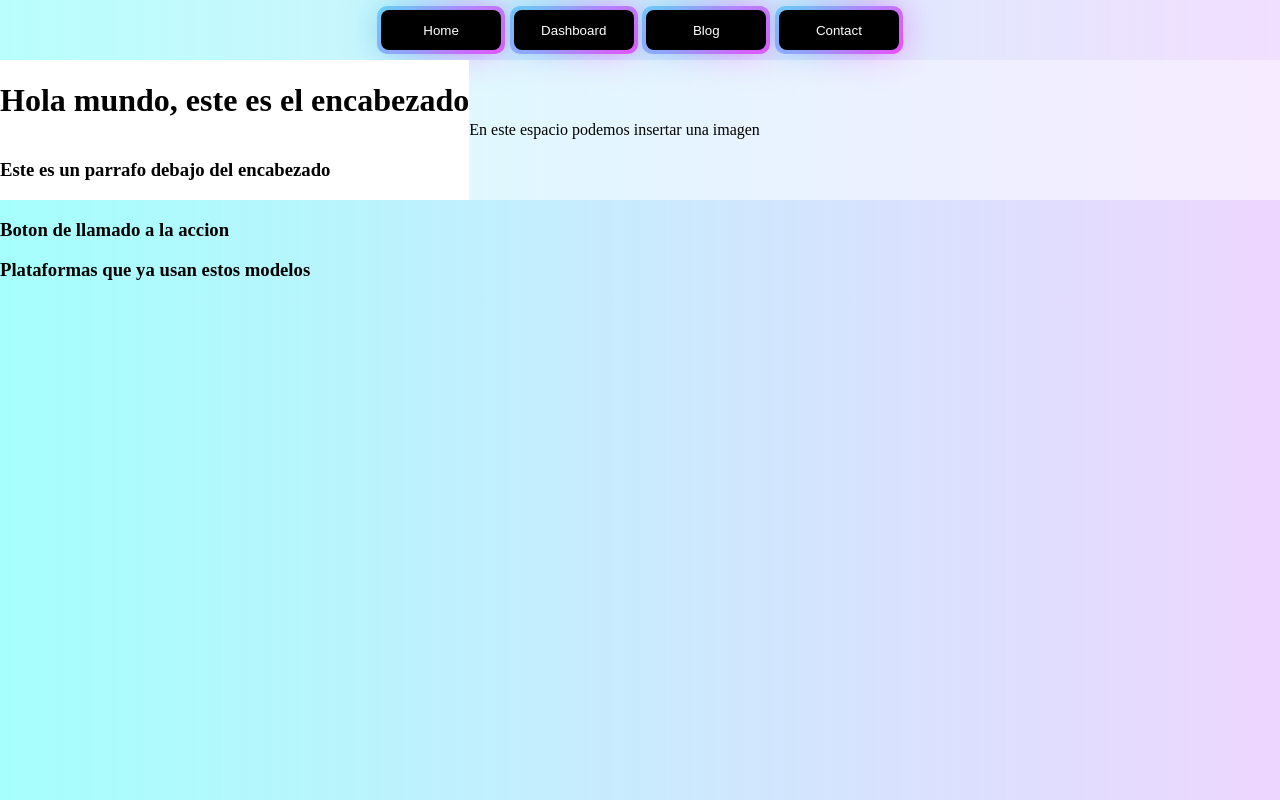
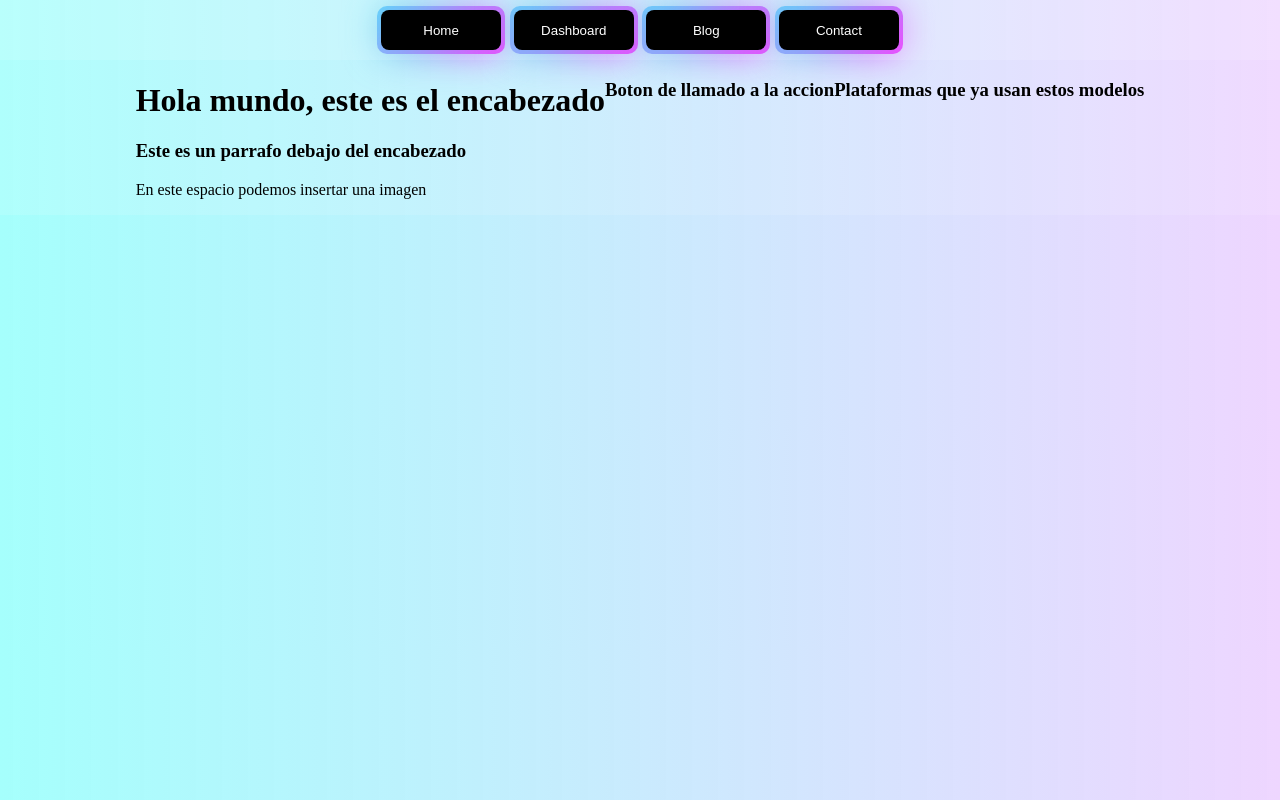
Before and after one commit to StevAL2000/Lading_page, a plain HTML site: page Home.html in a window 1280 px wide. Drawn offline with Linux system fonts and the light colour scheme.

Commit message:
04.12.2024

```diff
--- a/Home.html
+++ b/Home.html
@@ -22,23 +22,37 @@
         <button class="button_m" style="margin-left: 0.5% ; margin-right: 0.5% ;">Contact</button>
     </menu>
 
-    <div class="encabezado">
-        <div class="title_img" >
-            <div class="titlebox" style="background-color: rgba(255, 255, 255);">
-            <h1>Hola mundo, este es el encabezado</h1>
-            <h3>Este es un parrafo debajo del encabezado</h3>
+    <div class="header" >
+        <div class="title_image" style=" ">
+
+            <div class= "titlebox" style=" ">
+                <div class="titlebox" style="">
+                    <h1>Hola mundo, este es el encabezado</h1>
+                </div>
+
+                <div class="parrafobox" style=" ">
+                    <h3>Este es un parrafo debajo del encabezado</h3>
+                </div>
             </div>
 
-            <div class="imgbox" >
-            <div class="img" ><p>En este espacio podemos insertar una imagen</p></div>
+            <div class="imgebox" style=" ">
+                <div class="image" >
+                    <p>En este espacio podemos insertar una imagen</p>
+                </div>
             </div>
+
         </div>
-    </div>
-    <div>
-    <div class="callaction_b" ><h3>Boton de llamado a la accion</h3></div>
-    <div class="platforms" ><h3>Plataformas que ya usan estos modelos</h3></div>
+
+        <div class="callactionbox" style=" ">
+            <h3>Boton de llamado a la accion</h3>
+        </div>
+
+        <div class="platforms" style=" ">
+            <h3>Plataformas que ya usan estos modelos</h3>
+        </div>
 
     </div>
 
+
 </body>
 </html>
--- /dev/null
+++ b/config/config.js
@@ -0,0 +1,3 @@
+var hola= "hola mundo"
+
+console.log(hola);
--- a/styles.css
+++ b/styles.css
@@ -22,28 +22,13 @@ menu {
 }
 
 /* Configuración del encabezado*/
-.encabezado {
+.header {
+    background-color: rgba(255, 255, 255, 0.118);
     display: flex;
-    background-color: rgba(255, 255, 255, 0.507);
-    align-content: center;
-
+    justify-content: center;
 }
 
-.title_img {
-    display: flex;
-    align-items: center;
 
-
-}
-
-.titlebox {
-    display: inline-grid;
-}
-
-.imgbox {
-    display: flex;
-    align-items: center;
-}
 
 
 
```
